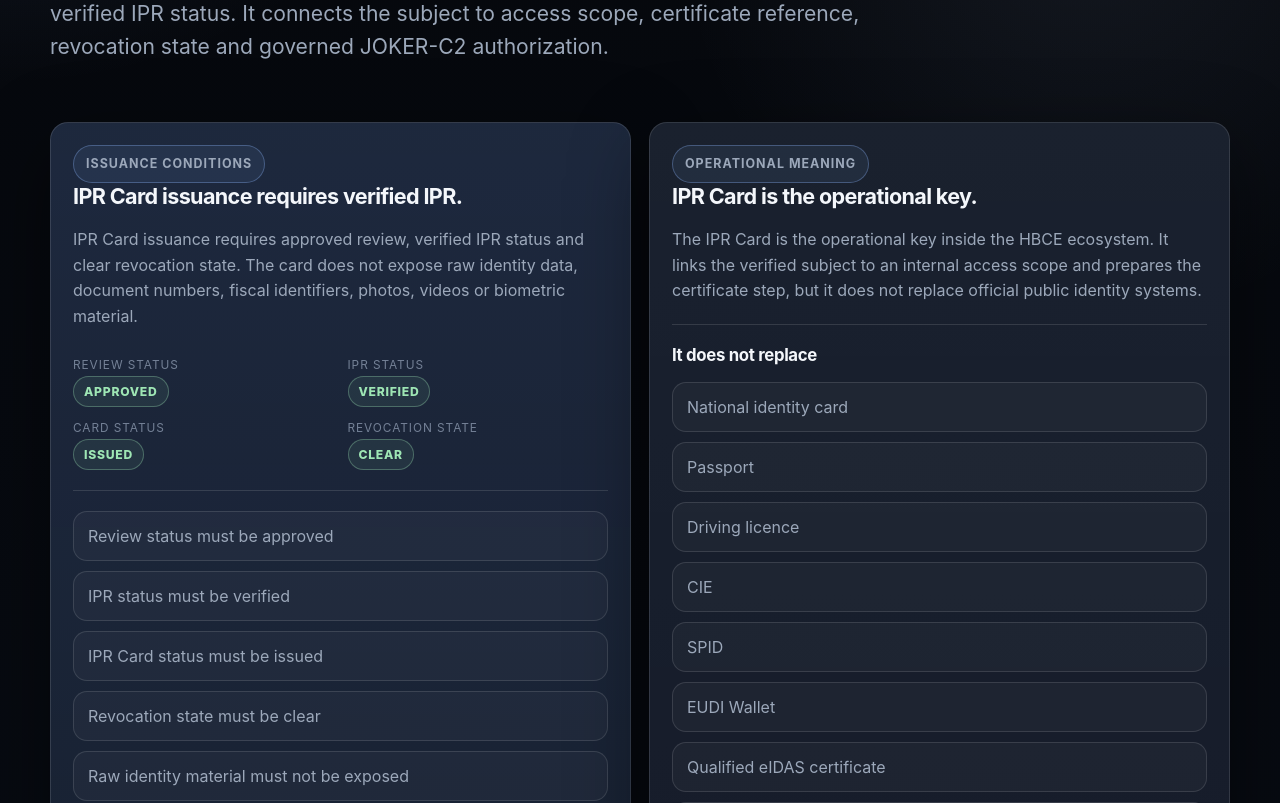
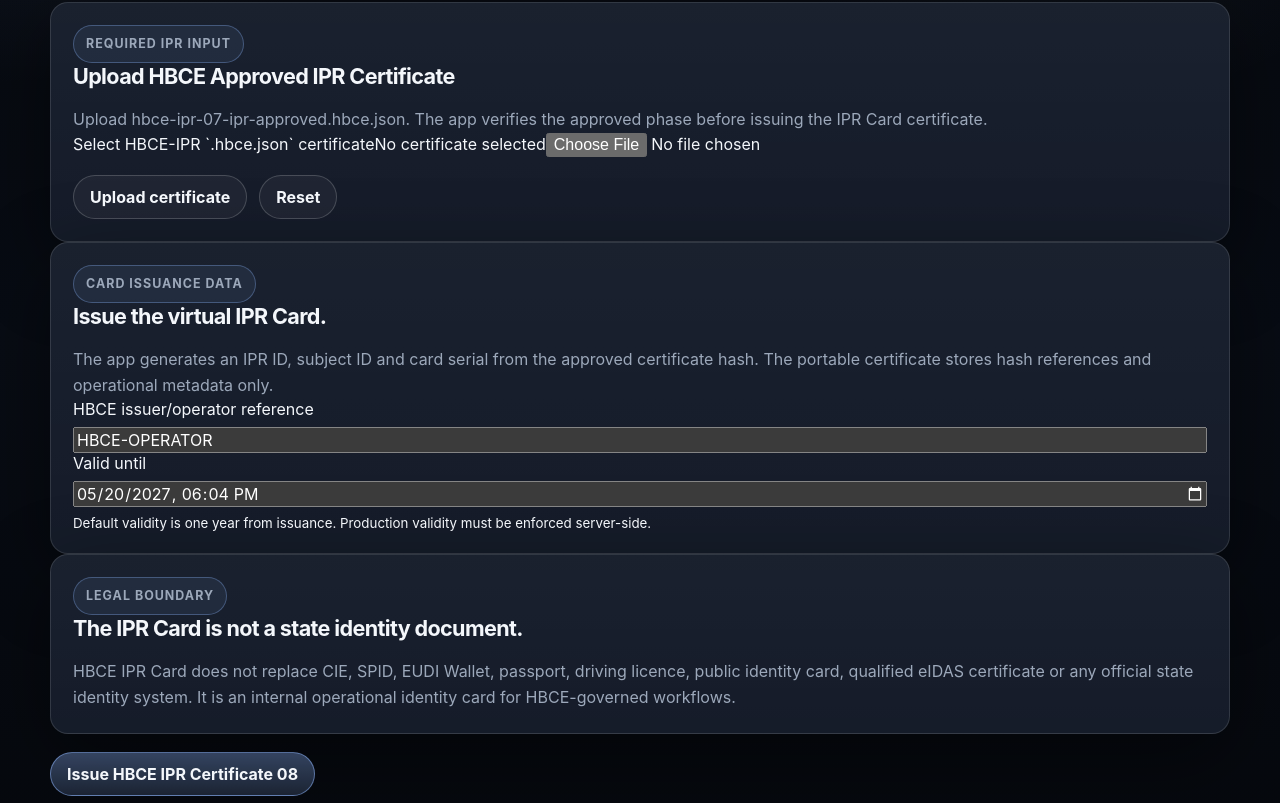
Before and after one commit to manuelcoletta1-source/hbce-ipr-onboarding-app, a Next.js app: page /ipr-card in a window 1280 px wide. Shown: the part 457-1260 px from the top of the page. Built offline with nearby package versions, Linux system fonts and the light colour scheme.

Commit message:
refactor(ipr-card): replace mock card page with phase 8 certificate issuance

```diff
--- a/app/ipr-card/page.tsx
+++ b/app/ipr-card/page.tsx
@@ -1,148 +1,299 @@
-import Link from "next/link";
+"use client";
+
+import { useMemo, useState } from "react";
+
+import IprCertificateUploader from "@/components/IprCertificateUploader";
 
 import {
-  LEGAL_BOUNDARY_TEXT,
-  NON_REPLACEMENT_BOUNDARY,
-  ROUTES
-} from "@/lib/constants";
-import {
-  approvedIprCardRecord,
-  approvedOnboardingRecord
-} from "@/lib/mock-data";
+  downloadHbceIprCertificate,
+  generateHbceIprCertificate,
+  nowIso,
+  sha256Canonical
+} from "@/lib/ipr-certificate-chain";
 
-import { BoundaryNotice } from "@/components/BoundaryNotice";
-import { IPRCardPreview } from "@/components/IPRCardPreview";
-import { OnboardingStepper } from "@/components/OnboardingStepper";
-import { StatusBadge } from "@/components/StatusBadge";
+import { getPhaseDefinitionByNumber } from "@/lib/ipr-phase-map";
 
-const ISSUANCE_CONDITIONS = [
-  "Review status must be approved",
-  "IPR status must be verified",
-  "IPR Card status must be issued",
-  "Revocation state must be clear",
-  "Raw identity material must not be exposed"
-] as const;
+import type { AcceptedIprCertificateUpload } from "@/components/IprCertificateUploader";
+
+import type {
+  HbceGeneratedCertificate,
+  JsonObject
+} from "@/lib/types";
+
+const phase = getPhaseDefinitionByNumber(8);
+
+function createCompactId(prefix: string, source: string): string {
+  const normalized = source.replace(/[^a-zA-Z0-9]/g, "").slice(0, 18);
+
+  return `${prefix}-${normalized || "HBCE"}-${Date.now().toString(36).toUpperCase()}`;
+}
+
+function getOneYearValidity(): string {
+  const date = new Date();
+  date.setFullYear(date.getFullYear() + 1);
+
+  return date.toISOString();
+}
 
 export default function IPRCardPage() {
+  const [previousUpload, setPreviousUpload] =
+    useState<AcceptedIprCertificateUpload | null>(null);
+  const [operatorReference, setOperatorReference] = useState("HBCE-OPERATOR");
+  const [validUntil, setValidUntil] = useState(getOneYearValidity());
+  const [error, setError] = useState("");
+  const [isGenerating, setIsGenerating] = useState(false);
+  const [generatedCertificate, setGeneratedCertificate] =
+    useState<HbceGeneratedCertificate<JsonObject> | null>(null);
+
+  const generatedPreview = useMemo(() => {
+    if (!previousUpload) {
+      return null;
+    }
+
+    const baseHash = previousUpload.payloadSha256;
+
+    return {
+      iprId: createCompactId("IPR", baseHash),
+      subjectId:
+        previousUpload.certificate.subject.subject_id ??
+        createCompactId("SUBJECT", previousUpload.certificate.subject.subject_ref),
+      cardSerial: createCompactId("IPR-CARD", baseHash)
+    };
+  }, [previousUpload]);
+
+  async function issueIprCardCertificate() {
+    setError("");
+    setGeneratedCertificate(null);
+
+    if (!previousUpload) {
+      setError("Upload the required HBCE approved certificate first.");
+      return;
+    }
+
+    if (!operatorReference.trim()) {
+      setError("Insert the HBCE issuer/operator reference before issuing the IPR Card.");
+      return;
+    }
+
+    if (!validUntil.trim()) {
+      setError("Insert the IPR Card validity date.");
+      return;
+    }
+
+    setIsGenerating(true);
+
+    try {
+      const issuedAt = nowIso();
+      const iprId = createCompactId("IPR", previousUpload.payloadSha256);
+      const subjectId =
+        previousUpload.certificate.subject.subject_id ??
+        createCompactId("SUBJECT", previousUpload.certificate.subject.subject_ref);
+      const cardSerial = createCompactId("IPR-CARD", previousUpload.payloadSha256);
+
+      const cardMetadataHash = await sha256Canonical({
+        kind: "HBCE_IPR_PHASE_8_CARD_METADATA",
+        ipr_id: iprId,
+        subject_id: subjectId,
+        card_serial: cardSerial,
+        card_status: "ACTIVE",
+        operator_reference: operatorReference.trim(),
+        previous_payload_sha256:
+          previousUpload.certificate.hash_integrity.payload_sha256,
+        issued_at: issuedAt,
+        valid_until: validUntil
+      });
+
+      const phaseData: JsonObject = {
+        ipr_id: iprId,
+        subject_id: subjectId,
+        card_serial: cardSerial,
+        card_status: "ACTIVE",
+        issuer: "HERMETICUM B.C.E. S.r.l.",
+        issued_at: issuedAt,
+        valid_until: validUntil,
+        card_metadata_hash: cardMetadataHash,
+        operator_reference_hash: await sha256Canonical({
+          kind: "HBCE_IPR_PHASE_8_OPERATOR_REFERENCE",
+          value: operatorReference.trim(),
+          issued_at: issuedAt
+        }),
+        previous_payload_sha256:
+          previousUpload.certificate.hash_integrity.payload_sha256,
+        next_required_phase: "OPERATIONAL_CERTIFICATE",
+        non_replacement_boundary:
+          "HBCE IPR Card is an internal operational identity card. It does not replace CIE, SPID, EUDI Wallet, passport, driving licence or official state identity."
+      };
+
+      const generated = await generateHbceIprCertificate({
+        phase_number: phase.phase_number,
+        phase_code: phase.phase_code,
+        phase_status: "ACTIVE",
+        next_required_phase: phase.next_required_phase,
+        subject: {
+          ...previousUpload.certificate.subject,
+          subject_id: subjectId
+        },
+        previous_certificate: previousUpload.certificate,
+        previous_payload_sha256:
+          previousUpload.certificate.hash_integrity.payload_sha256,
+        phase_data: phaseData,
+        issued_at: issuedAt
+      });
+
+      setGeneratedCertificate(generated);
+      downloadHbceIprCertificate(generated.certificate, generated.file_name);
+    } catch (generationError) {
+      setError(
+        generationError instanceof Error
+          ? generationError.message
+          : "HBCE IPR Card certificate generation failed."
+      );
+    } finally {
+      setIsGenerating(false);
+    }
+  }
+
   return (
     <div className="hbce-container">
+      <main className="hbce-main">
         <section className="hbce-hero">
-        <p className="hbce-kicker">Step 07 · IPR Card</p>
+          <p className="hbce-kicker">HBCE IPR Card</p>
 
-        <h1 className="hbce-title">Issue the operational identity card.</h1>
+          <h1>{phase.title}</h1>
 
-        <p className="hbce-lead">
-          The IPR Card is the internal HBCE operational identity credential
-          issued after verified IPR status. It connects the subject to access
-          scope, certificate reference, revocation state and governed JOKER-C2
-          authorization.
+          <p>
+            This phase issues the virtual IPR Card file after HBCE approval. The
+            card is an internal operational identity credential for the HBCE
+            ecosystem and prepares the subject for the operational certificate
+            step.
           </p>
         </section>
 
-      <section className="hbce-section">
-        <div className="hbce-grid hbce-grid--2">
-          <div className="hbce-card hbce-card--soft">
-            <p className="hbce-kicker">Issuance conditions</p>
-            <h2>IPR Card issuance requires verified IPR.</h2>
+        <IprCertificateUploader
+          expectedPreviousPhase={phase.expected_previous_phase}
+          expectedNextPhase={phase.next_required_phase}
+          title="Upload HBCE Approved IPR Certificate"
+          description="Upload hbce-ipr-07-ipr-approved.hbce.json. The app verifies the approved phase before issuing the IPR Card certificate."
+          onCertificateAccepted={(upload) => {
+            setPreviousUpload(upload);
+            setError("");
+          }}
+          onValidation={(validation) => {
+            if (!validation.valid) {
+              setPreviousUpload(null);
+            }
+          }}
+        />
 
-            <p>
-              IPR Card issuance requires approved review, verified IPR status
-              and clear revocation state. The card does not expose raw identity
-              data, document numbers, fiscal identifiers, photos, videos or
-              biometric material.
+        <section className="hbce-card">
+          <div className="hbce-stack">
+            <div>
+              <p className="hbce-kicker">Card issuance data</p>
+              <h2>Issue the virtual IPR Card.</h2>
+              <p className="hbce-muted">
+                The app generates an IPR ID, subject ID and card serial from the
+                approved certificate hash. The portable certificate stores hash
+                references and operational metadata only.
               </p>
-
-            <div className="hbce-card-preview__meta">
-              <div className="hbce-meta">
-                <span className="hbce-meta__label">Review status</span>
-                <span className="hbce-meta__value">
-                  <StatusBadge status={approvedOnboardingRecord.reviewStatus} />
-                </span>
             </div>
 
-              <div className="hbce-meta">
-                <span className="hbce-meta__label">IPR status</span>
-                <span className="hbce-meta__value">
-                  <StatusBadge status={approvedOnboardingRecord.iprStatus} />
-                </span>
-              </div>
+            <div className="hbce-form-grid">
+              <label className="hbce-field">
+                <span>HBCE issuer/operator reference</span>
+                <input
+                  type="text"
+                  value={operatorReference}
+                  placeholder="HBCE-OPERATOR"
+                  onChange={(event) => setOperatorReference(event.target.value)}
+                />
+              </label>
 
-              <div className="hbce-meta">
-                <span className="hbce-meta__label">Card status</span>
-                <span className="hbce-meta__value">
-                  <StatusBadge status={approvedOnboardingRecord.iprCardStatus} />
-                </span>
-              </div>
-
-              <div className="hbce-meta">
-                <span className="hbce-meta__label">Revocation state</span>
-                <span className="hbce-meta__value">
-                  <StatusBadge
-                    status={approvedOnboardingRecord.revocationState}
+              <label className="hbce-field">
+                <span>Valid until</span>
+                <input
+                  type="datetime-local"
+                  value={validUntil.slice(0, 16)}
+                  onChange={(event) =>
+                    setValidUntil(new Date(event.target.value).toISOString())
+                  }
                 />
-                </span>
-              </div>
-            </div>
-
-            <div className="hbce-divider" />
-
-            <ul className="hbce-list">
-              {ISSUANCE_CONDITIONS.map((condition) => (
-                <li key={condition}>{condition}</li>
-              ))}
-            </ul>
-          </div>
-
-          <div className="hbce-card">
-            <p className="hbce-kicker">Operational meaning</p>
-            <h2>IPR Card is the operational key.</h2>
-
-            <p>
-              The IPR Card is the operational key inside the HBCE ecosystem. It
-              links the verified subject to an internal access scope and prepares
-              the certificate step, but it does not replace official public
-              identity systems.
-            </p>
-
-            <div className="hbce-divider" />
-
-            <h3>It does not replace</h3>
-            <ul className="hbce-list">
-              {NON_REPLACEMENT_BOUNDARY.map((item) => (
-                <li key={item}>{item}</li>
-              ))}
-            </ul>
-
-            <div className="hbce-actions">
-              <Link className="hbce-btn" href={ROUTES.onboardingReview}>
-                Back to Review
-              </Link>
-
-              <Link
-                className="hbce-btn hbce-btn--primary"
-                href={ROUTES.certificate}
-              >
-                Continue to Certificate
-              </Link>
-            </div>
+                <small>
+                  Default validity is one year from issuance. Production validity
+                  must be enforced server-side.
+                </small>
+              </label>
             </div>
           </div>
         </section>
 
-      <IPRCardPreview card={approvedIprCardRecord} />
+        {generatedPreview ? (
+          <section className="hbce-card hbce-card--soft">
+            <p className="hbce-kicker">Generated card preview</p>
+            <h2>IPR Card identifiers</h2>
 
-      <section className="hbce-section">
-        <div className="hbce-card">
-          <h2>Current onboarding position</h2>
-          <OnboardingStepper currentStep="ipr_card" />
-        </div>
+            <p className="hbce-mono">ipr_id: {generatedPreview.iprId}</p>
+            <p className="hbce-mono">subject_id: {generatedPreview.subjectId}</p>
+            <p className="hbce-mono">
+              card_serial: {generatedPreview.cardSerial}
+            </p>
+            <p className="hbce-mono">card_status: ACTIVE</p>
+          </section>
+        ) : null}
+
+        <section className="hbce-card">
+          <p className="hbce-kicker">Legal boundary</p>
+          <h2>The IPR Card is not a state identity document.</h2>
+          <p>
+            HBCE IPR Card does not replace CIE, SPID, EUDI Wallet, passport,
+            driving licence, public identity card, qualified eIDAS certificate or
+            any official state identity system. It is an internal operational
+            identity card for HBCE-governed workflows.
+          </p>
         </section>
 
-      <section className="hbce-section">
-        <BoundaryNotice title="IPR Card legal boundary">
-          {LEGAL_BOUNDARY_TEXT}
-        </BoundaryNotice>
+        {error ? (
+          <section className="hbce-card hbce-card--danger">
+            <strong>FAIL_CLOSED</strong>
+            <p>{error}</p>
           </section>
+        ) : null}
+
+        {generatedCertificate ? (
+          <section className="hbce-card hbce-card--success">
+            <p className="hbce-kicker">Certificate generated</p>
+            <h2>{generatedCertificate.file_name}</h2>
+
+            <p>
+              The IPR Card certificate has been generated and downloaded. Use
+              this file for Phase 9 — HBCE Operational Certificate.
+            </p>
+
+            <p className="hbce-mono">
+              payload_sha256: {generatedCertificate.payload_sha256}
+            </p>
+
+            {generatedCertificate.previous_payload_sha256 ? (
+              <p className="hbce-mono">
+                previous_payload_sha256:{" "}
+                {generatedCertificate.previous_payload_sha256}
+              </p>
+            ) : null}
+          </section>
+        ) : null}
+
+        <section className="hbce-actions">
+          <button
+            className="hbce-btn hbce-btn--primary"
+            type="button"
+            disabled={isGenerating}
+            onClick={issueIprCardCertificate}
+          >
+            {isGenerating
+              ? "Issuing IPR Card certificate"
+              : "Issue HBCE IPR Certificate 08"}
+          </button>
+        </section>
+      </main>
     </div>
   );
 }
```
Lines whose indentation alone changed are shown as unchanged.
